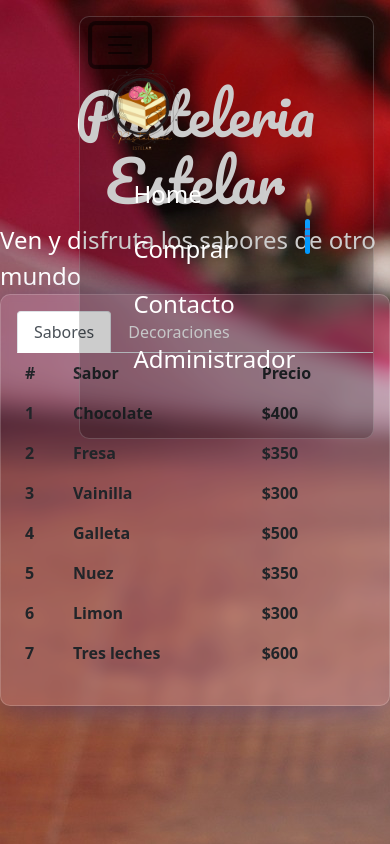
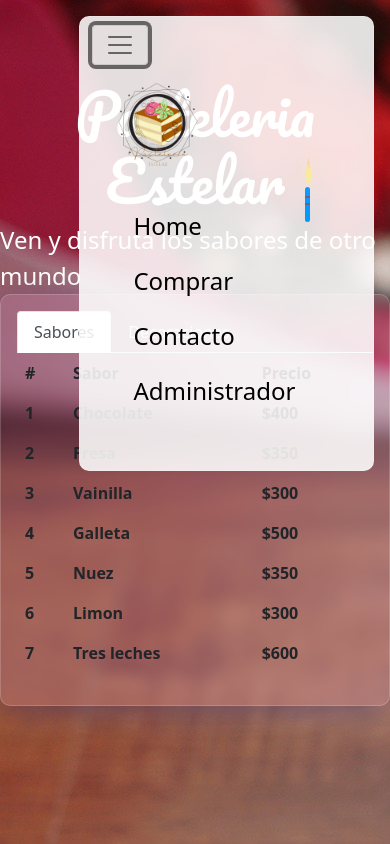
Before and after one commit to JonatanAlexisYanezRivas/PasteleriaEstelar.github.io, a plain HTML site: page index.html in a window 390 px wide. Both pictures are taken after a click on the button "Toggle navigation". Shown: the top 844 px of the page. Drawn offline with nearby package versions, Linux system fonts and the light colour scheme.

Commit message:
img Result

```diff
--- a/index.html
+++ b/index.html
@@ -28,7 +28,7 @@
           </button>
 
           <div class="collapse navbar-collapse" id="navbarSupportedContent">
-            <div class="logo">
+            <div class="m-3">
               <img src="img/Pastelería.png" alt="" width="100" height="100" class="d-inline-block align-text-top">
             </div>
             <ul class="navbar-nav me-auto mb-2 mb-lg-0">
@@ -182,7 +182,7 @@
       <div class="card mb-3" >
         <div class="row g-0">
           <div class="col-md-4">
-            <img src="/img/formularioimg.jpg" class="img-fluid rounded-start imgform " alt="...">
+            <img src="/img/formularioimg.jpg" class="img-fluid rounded-start imgform" alt="...">
 
           </div>
           <div class="col-md-8">
--- a/style.css
+++ b/style.css
@@ -28,7 +28,7 @@
 
 .navbar{
   z-index: 1;
-  background: rgba(0, 0, 0, 0.2);
+  background: rgba(0, 0, 0, 0.103);
 
   backdrop-filter: blur( 0px );
   -webkit-backdrop-filter: blur( 0px );
@@ -97,7 +97,7 @@
     background: #0099ff;
     border-radius: 10px;
     position:relative;
-    top: -11rem;
+    top: -15rem;
     left:80%;
     margin-left: -2.4px;
     margin-top: 0;
@@ -193,7 +193,7 @@
 
 .imgform{
   height: 100%;
-  object-fit:none;
+  object-fit:cover;
 }
 
 .card{
@@ -312,5 +312,14 @@
     width: 100%;
   }
 
+  .navbar{
+    background: rgba(255, 255, 255, 0.87);
+
+  }
+
+  .enlace{
+    color: black;
+  }
+
 
 }
```
Also changed, not shown: img/formularioimg.jpg.
